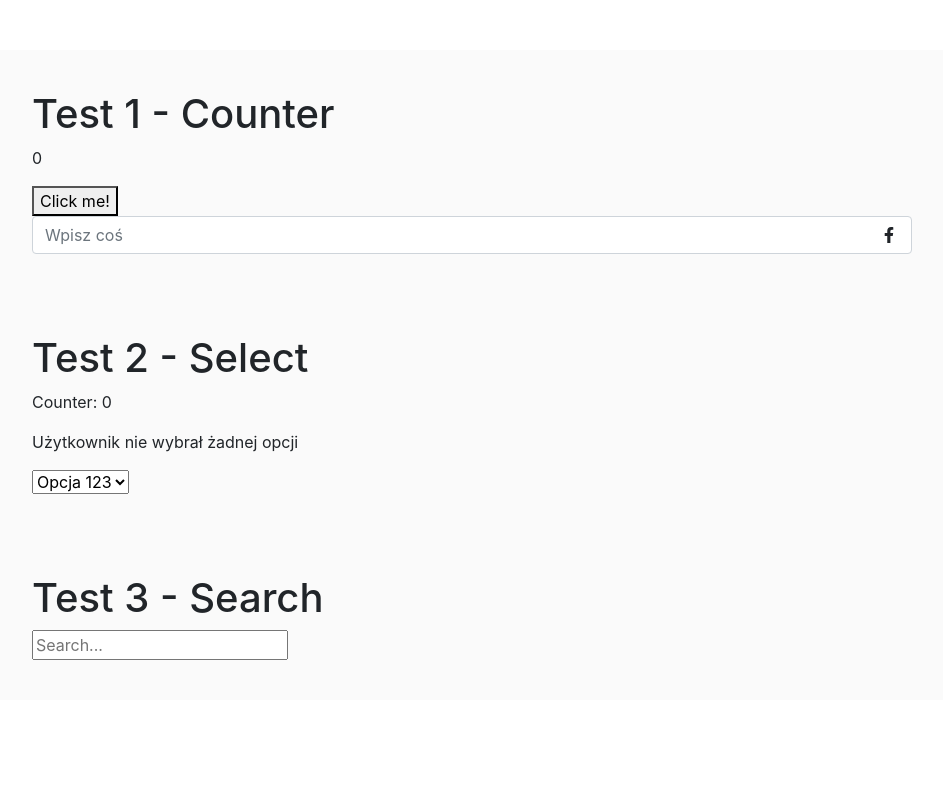
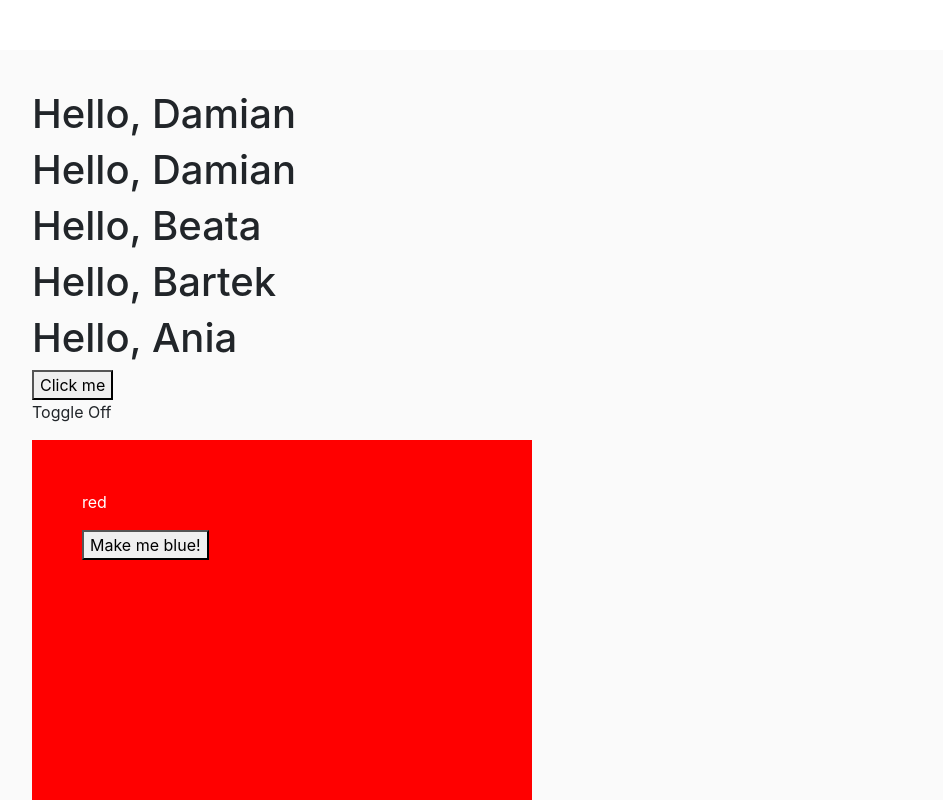
Before and after one commit to olaborkiewicz/online-store, a React (Create React App) app: page /test in a window 1280 px wide. Shown: the top 800 px of the page, without its empty margins (168-1111 px from the left). Built offline with nearby package versions, Linux system fonts and the light colour scheme.

Commit message:
Class components

```diff
--- /dev/null
+++ b/src/components/ClassComponents/ClassCounter.jsx
@@ -0,0 +1,37 @@
+import React from 'react';
+import Button from '../Button';
+
+class ClassCounter extends React.Component {
+    constructor(props) {
+        super(props);
+        this.minItemQty = 1;
+    }
+
+    handleMinus = () => {
+        if (this.props.quantity === this.minItemQty) return;
+        this.props.setQuantity((prev) => prev - 1);
+    }
+
+    handlePlus = () => {
+        if (this.props.quantity === this.props.maxQty) return;
+        this.props.setQuantity((prev) => prev + 1);
+    }
+
+    render() {
+        return (
+            <div className="btn-group mb-4" role="group" aria-label="Basic example">
+                <Button onClick={this.handleMinus} size="sm" outline={this.props.quantity === this.minItemQty}>-</Button>
+                <input
+                    disabled
+                    type="number"
+                    className="form-control"
+                    style={{ width: "100px" }}
+                    value={this.props.quantity}
+                />
+                <Button onClick={this.handlePlus} size="sm" outline={this.props.quantity === this.props.maxQty}>+</Button>
+            </div>
+        );
+    }
+}
+
+export default ClassCounter;
--- /dev/null
+++ b/src/components/ClassComponents/ClassFunc.jsx
@@ -0,0 +1,25 @@
+import React from 'react';
+
+function WelcomeFunc({ name }) {
+    return <h1>Hello, {name}</h1>;
+}
+
+class WelcomeClass extends React.Component {
+    render() {
+        return <h1>Hello, {this.props.name}</h1>;
+    }
+}
+
+const ClassFuncTest = () => {
+    return (
+        <div>
+            <WelcomeFunc name="Damian" />
+            <WelcomeClass name="Damian" />
+            <WelcomeClass name="Beata" />
+            <WelcomeClass name="Bartek" />
+            <WelcomeClass name="Ania" />
+        </div>
+    )
+}
+
+export default ClassFuncTest;
--- /dev/null
+++ b/src/components/ClassComponents/ClassLifeCycle.jsx
@@ -0,0 +1,83 @@
+import React from 'react';
+
+class ClassLifeCycle extends React.Component {
+    constructor(props) {
+        super(props);
+
+        this.state = {
+            color: "black"
+        };
+    }
+
+    changeColor(color) {
+        this.setState({ color }); // zapis skrócony - { color: color }
+    }
+
+    componentDidMount() {
+        setTimeout(() => {
+            this.changeColor("red");
+        }, 3000);
+    }
+
+    //
+
+    shouldComponentUpdate() {
+        if (["black", "orange", "white"].includes(this.state.color)) {
+            return true;
+        }
+        return false;
+    }
+
+    /*
+
+    W komponencie funkcyjnym:
+
+    useEffect(() => {
+        setTimeout(() => {
+            this.changeColor("red");
+        }, 3000);
+    }, []);
+
+    */
+
+    componentDidUpdate() {
+        document.title = `Color: ${this.state.color}`;
+    }
+
+    /*
+
+    W komponencie funkcyjnym:
+
+    useEffect(() => {
+        document.title = `Color: ${this.state.color}`;
+    }, [state.color]);
+
+    */
+
+    componentWillUnmount() {
+        this.changeColor("orange");
+    }
+
+    /*
+
+   W komponencie funkcyjnym:
+
+   useEffect(() => {
+       return () => {
+        this.changeColor("orange");
+       }
+   }, [state.color]);
+
+   */
+
+    render() {
+        return (
+            <div style={{ width: "500px", height: "500px", padding: "50px", backgroundColor: this.state.color }}>
+                <p style={{ color: "#fff" }}>{this.state.color}</p>
+                <button onClick={() => this.changeColor("blue")}>Make me blue!</button>
+            </div>
+        )
+    }
+}
+
+export default ClassLifeCycle;
--- /dev/null
+++ b/src/components/ClassComponents/ClassWithState.jsx
@@ -0,0 +1,31 @@
+import React from 'react';
+
+class ClassWithState extends React.Component {
+    constructor(props) {
+        super(props);
+
+        this.state = {
+            toggle: false
+        };
+
+        this.myRef = React.createRef();
+    }
+
+    switch = () => {
+        this.setState({ toggle: !this.state.toggle });
+        this.myRef.current.innerText = "You have clicked me!";
+    }
+
+    render() {
+        const { toggle } = this.state;
+
+        return (
+            <div>
+                <button onClick={this.switch} ref={this.myRef}>Click me</button>
+                <p>{toggle ? "Toggle On" : "Toggle Off"}</p>
+            </div>
+        );
+    }
+}
+
+export default ClassWithState;
--- a/src/components/Counter.jsx
+++ b/src/components/Counter.jsx
@@ -3,7 +3,6 @@ import Button from './Button';
 const minItemQty = 1;
 
 const Counter = ({ quantity, setQuantity, maxQty }) => {
-
 
     const handleMinus = () => {
         if (quantity === minItemQty) return;
--- a/src/views/Product.jsx
+++ b/src/views/Product.jsx
@@ -2,7 +2,7 @@ import { useState, useEffect } from 'react';
 import { useParams } from 'react-router-dom';
 import Layout from '../components/Layout';
 import Container from '../components/Container';
-import Counter from '../components/Counter';
+import ClassCounter from '../components/ClassComponents/ClassCounter';
 import Button from '../components/Button';
 import { api, ENDPOINTS } from '../services/api';
 
@@ -54,7 +54,7 @@ const Product = () => {
                         <h4 className="mb-4">{(product.price * quantity).toFixed(2)} zł</h4>
                         <div className="row">
                             <div className="col">
-                                <Counter quantity={quantity} setQuantity={setQuantity} maxQty={product.quantity} />
+                                <ClassCounter quantity={quantity} setQuantity={setQuantity} maxQty={product.quantity} />
                             </div>
                             <div className="col">
                                 <Button size="sm" onClick={addToCart}>Dodaj do koszyka</Button>
--- a/src/views/Test.jsx
+++ b/src/views/Test.jsx
@@ -1,38 +1,16 @@
-import { useState, useEffect } from 'react';
-import { FaFacebookF, FaInstagramSquare } from 'react-icons/fa';
-import TestCounter from '../components/TestComponents/TestCounter';
-import TestSelect from '../components/TestComponents/TestSelect';
-import TestSearch from '../components/TestComponents/TestSearch';
-
-import Input from '../components/Input';
+import ClassFuncTest from '../components/ClassComponents/ClassFunc';
+import ClassWithState from '../components/ClassComponents/ClassWithState';
+import ClassLifeCycle from '../components/ClassComponents/ClassLifeCycle';
 
 import styles from './Test.module.css';
 
 const Test = () => {
-  const [counter, setCounter] = useState(0);
-
-  useEffect(() => {
-    alert('Komponent został zmontowany!');
-  }, []);
-
   return (
     <main className={styles.container}>
       <div className={styles.innerBlock}>
-        <h1>Test 1 - Counter</h1>
-        <TestCounter counter={counter} setCounter={setCounter} />
-        <Input
-          placeholder="Wpisz coś"
-          onChange={(e) => console.log(e)}
-          icon={<FaFacebookF />}
-        />
-      </div>
-      <div className={styles.innerBlock}>
-        <h1>Test 2 - Select</h1>
-        <TestSelect counter={counter} />
-      </div>
-      <div className={styles.innerBlock}>
-        <h1>Test 3 - Search</h1>
-        <TestSearch />
+        <ClassFuncTest />
+        <ClassWithState />
+        <ClassLifeCycle />
       </div>
     </main>
   );
```
